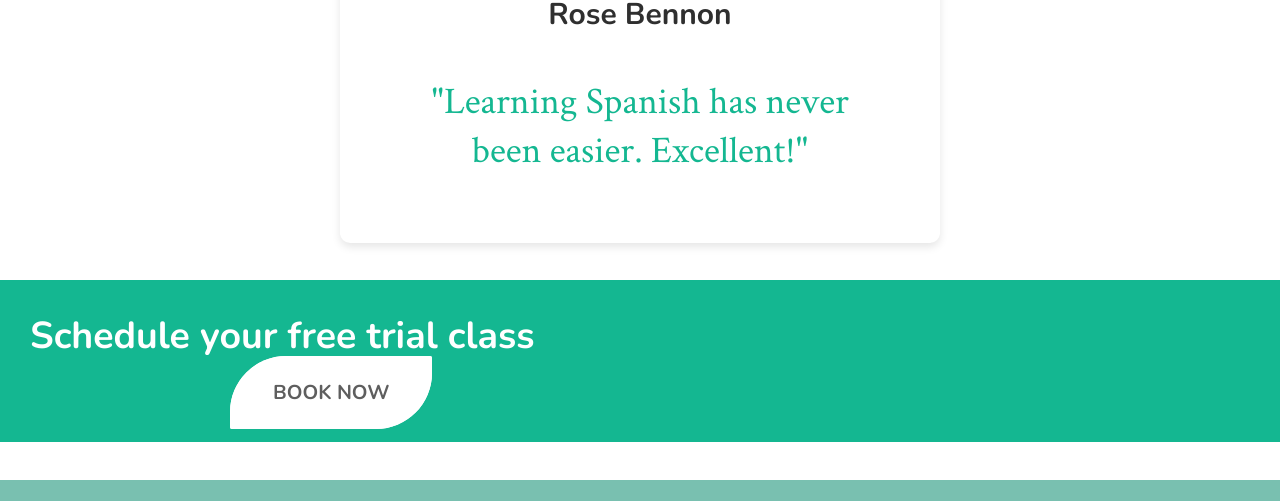
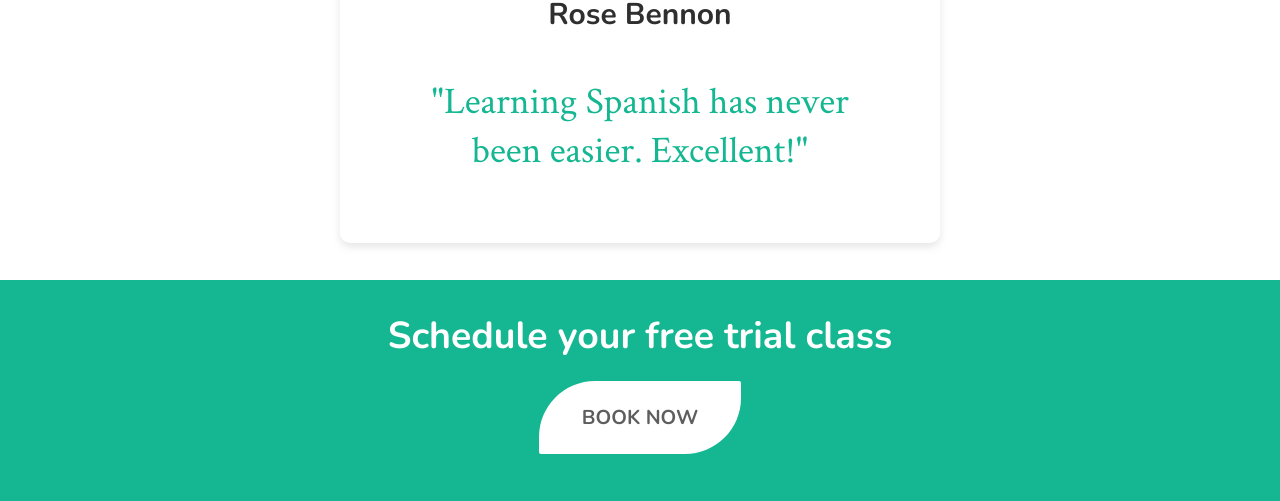
Before and after one commit to karinabentancor/gramaspanish, a plain HTML site: page index.html in a window 1280 px wide. Shown: the part 3322-3823 px from the top of the page. Drawn offline with nearby package versions, Linux system fonts and the light colour scheme.

Commit message:
about-update

```diff
--- a/css/about.css
+++ b/css/about.css
@@ -2,7 +2,7 @@ body {
     font-family: 'Nunito', sans-serif;
     margin: 0;
     padding: 0;
-    background-color: #f9f9f9;
+    background-color: rgb(20, 183, 145);
     color: #333;
 
 }
@@ -56,8 +56,8 @@ h1 {
     display: inline-block;
     margin: 0px 0;
     padding: 20px 40px;
-    background-color: transparent;
-    color: rgb(20, 183, 145);
+    background-color: rgba(255, 255, 255, 0.3);
+    color: white;
     text-decoration: none;
     border: 3px solid rgb(20, 183, 145);
     border-radius: 56px 2px;
@@ -66,8 +66,37 @@ h1 {
     margin-top: 0;
 }
 .connect-btn:hover {
-    background-color: rgba(255, 255, 255, 0.5);
+    background-color: rgba(255, 255, 255);
+    color:rgb(20, 183, 145);
 }
+.free-trial-class {
+    display: flex;
+    flex-direction: column;
+    align-items: center;
+    justify-content: center;
+    margin-top: 0;
+    background-color: white;
+    color: rgb(20, 183, 145);
+    padding: 40px;
+}
+.btn-schedule {
+    background: rgb(20, 183, 145);
+    color: #ffffff;
+    padding: 20px 40px;
+    border-radius: 56px 2px;
+    font-size: 20px;
+    font-weight: bold;
+    text-decoration: none;
+    margin: 1em 0;
+    border: 3px solid white;
+    font-family: "Nunito", serif;
+}
+.btn-schedule:hover {
+    background: rgb(20, 183, 145, 0.2);
+    color: rgb(20, 183, 145);
+    border: 3px solid rgb(20, 183, 145);
+}
+
 
 @media (max-width: 768px) {
     .row {
--- a/css/styles.css
+++ b/css/styles.css
@@ -248,10 +248,9 @@ body {
     color: rgb(20, 183, 145);
 }
 .section-title-courses {
-    text-align: center;
-    font-size: 6em;
-    margin-top:0;
-    margin-bottom: 40px;
+    margin-top: 1em;
+    font-size: 5.5em;
+    margin-bottom: 1em;
     font-family: "Spectral", serif;
     color: rgb(20, 183, 145);
 }
@@ -308,6 +307,8 @@ h3{
     background-color: rgb(20, 183, 145);
     color:  rgb(255, 255, 255);
     transform: scale(1.1);
+    border: 2px solid white;
+    font-size:smaller;
 }
 .course-item:nth-child(odd) {
     background-color: rgb(121, 192, 176);
@@ -354,8 +355,13 @@ h3{
     font-family: "Crimson Text", serif;
 }
 .free-trial-class {
+    display: flex;
+    flex-direction: column;
+    align-items: center;
+    justify-content: center;
+    margin-top: 0;
     background: rgb(20, 183, 145);
-    color:#ffffff;
+    color: #ffffff;
     padding: 30px 30px;
     margin-top: 1em;
     margin-bottom: 1em;
@@ -364,19 +370,20 @@ h3{
     font-weight: bold;
     font-family: "Nunito", serif;
 }
+
 .btn-schedule {
     background: white;
-    color:#5e5e5e;
+    color: #5e5e5e;
     padding: 20px 40px;
     border-radius: 56px 2px;
     font-size: 20px;
     font-weight: bold;
     text-decoration: none;
-    margin:10em;
-    margin-top: 3em;
+    margin: 1em 0;
     border: 3px solid white;
     font-family: "Nunito", serif;
 }
+
 .btn-schedule:hover {
     background: rgb(20, 183, 145);
     color: white;
```
Also changed, not shown: about.html (+4 -0 lines), courses.html (+1 -1 lines).
